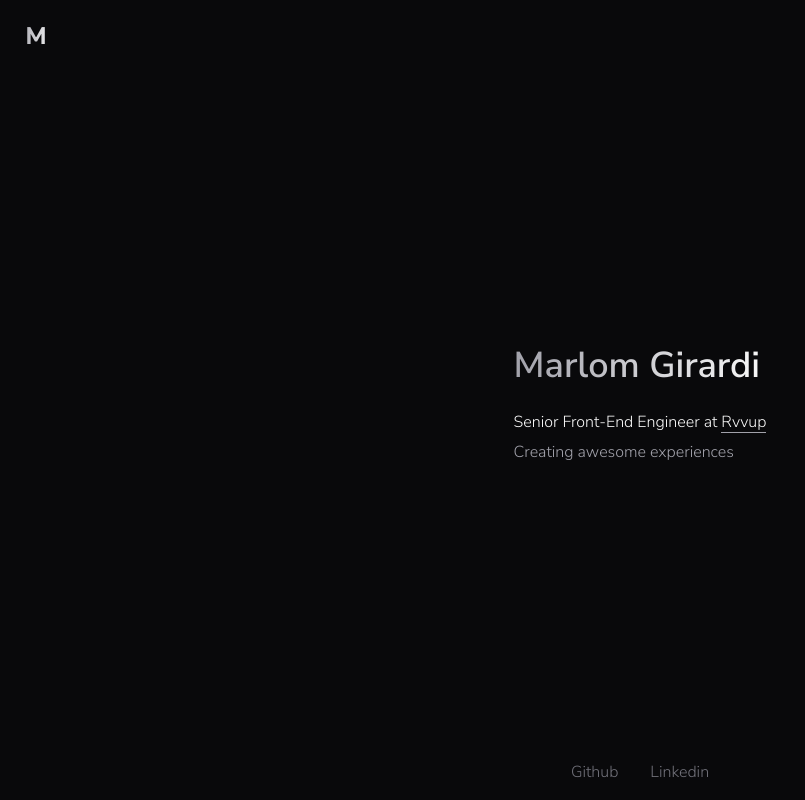
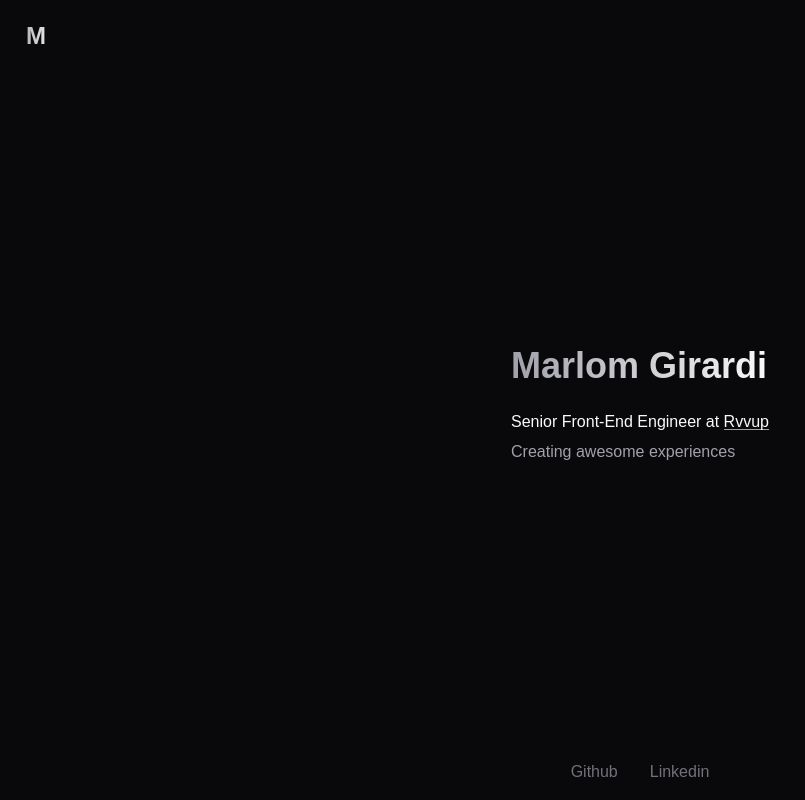
Before and after one commit to marlomgirardi/marlomgirardi.com, an Astro site: page / in a window 1280 px wide. Shown: the whole page, without its empty margins (0-805 px from the left). Built offline with nearby package versions, Linux system fonts and the light colour scheme; Astro itself is replaced by a stand-in of ours.

Commit message:
update font

```diff
--- a/src/components/BaseHead.astro
+++ b/src/components/BaseHead.astro
@@ -20,11 +20,6 @@ const { title, description, image = '/social.jpg' } = Astro.props;
 <link rel="icon" type="image/svg+xml" href="/favicon.svg" />
 <meta name="generator" content={Astro.generator} />
 
-<!-- Font preloads -->
-<link rel="preconnect" href="https://fonts.googleapis.com">
-<link rel="preconnect" href="https://fonts.gstatic.com" crossorigin>
-<link href="https://fonts.googleapis.com/css2?family=Nunito&family=Nunito+Sans:opsz,wght@6..12,300..800&display=swap" rel="stylesheet">
-
 <!-- Canonical URL -->
 <link rel="canonical" href={canonicalURL} />
 
--- a/src/components/Header.astro
+++ b/src/components/Header.astro
@@ -3,7 +3,7 @@
 
 <header class="w-full p-4">
 	<nav class="flex gap-4 justify-between items-center">
-			<a class="size-10 flex justify-center items-center text-2xl font-extrabold text-transparent bg-clip-text bg-gradient-to-r from-zinc-400 to-zinc-50 leading-0" href="/" aria-label="Home">M</a>
+			<a class="size-10 flex justify-center items-center text-2xl font-extrabold text-transparent bg-clip-text bg-gradient-to-r from-zinc-400 to-zinc-50 leading-0 group relative" href="/" aria-label="Home">M<span class="absolute left-[1.9rem] pointer-events-none group-hover:pointer-events-auto">arlom</span></a>
 		<div class="flex">
 			<!-- <HeaderLink href="/articles">Articles</HeaderLink> -->
 		</div>
--- /dev/null
+++ b/src/styles/fonts.css
@@ -0,0 +1,7 @@
+@font-face {
+  font-family: "Geist";
+  src: url("/fonts/Geist.woff2") format("woff2");
+  font-weight: 100 900;
+  font-style: normal;
+  font-display: swap;
+}
--- a/src/styles/global.css
+++ b/src/styles/global.css
@@ -36,7 +36,7 @@
 
 @layer base {
   body {
-    font-family: "Nunito Sans", sans-serif;
+    font-family: "Geist", sans-serif;
     @apply font-light;
     @apply bg-background text-foreground;
   }
```
Also changed, not shown: public/fonts/Geist.woff2 (added), public/fonts/GeistMono.woff2 (added).
